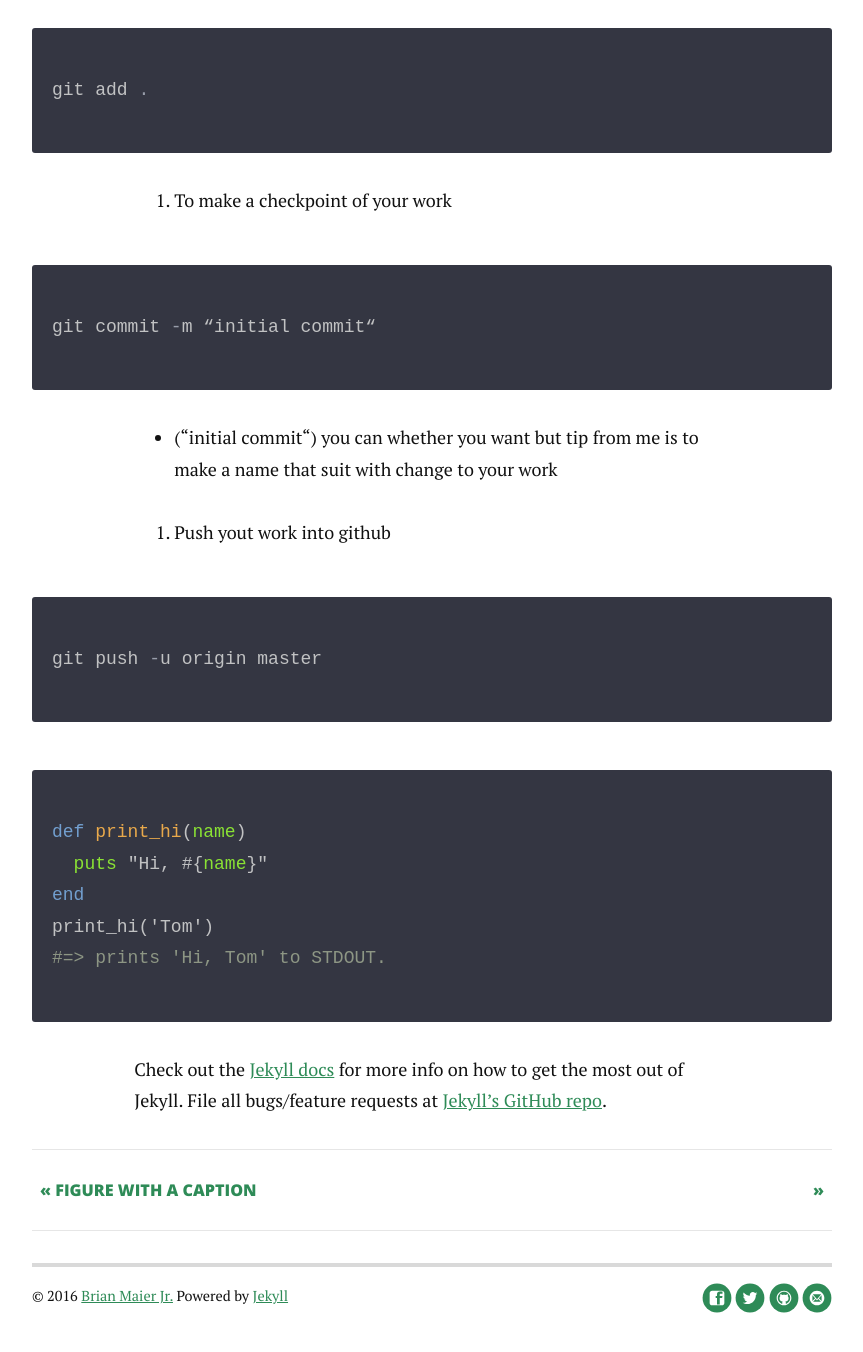
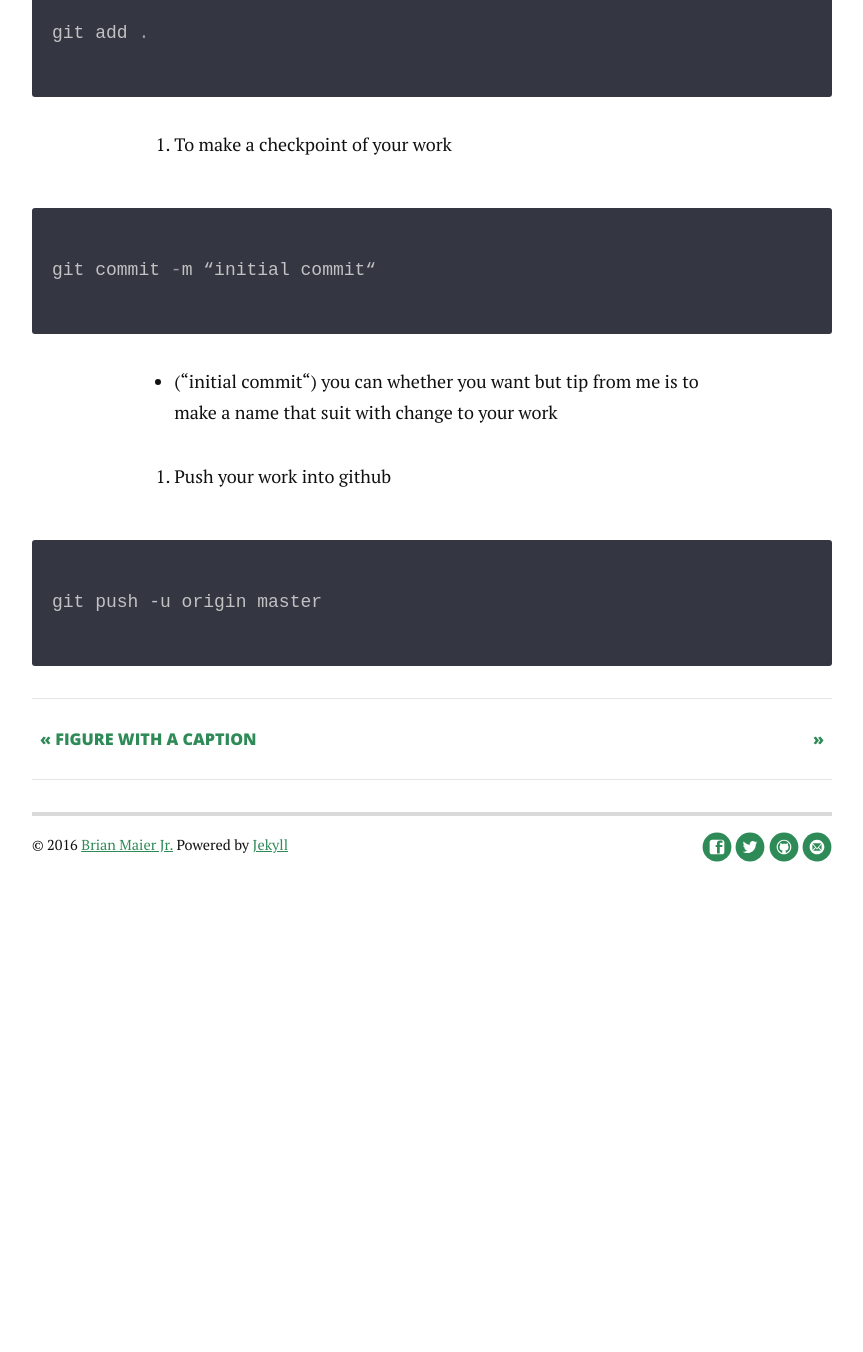
Before and after one commit to best42/best42.github.io, a Jekyll site: the page built from _posts/2014-12-13-code-snippet.markdown, in a window 1280 px wide and 1400 px high, scrolled down 1416 px. Shown: the top 1352 px of the window, without its empty margins (208-1071 px from the left). Built offline with Jekyll 4.4.1, drawn with Linux system fonts in a browser that asks for light colours; nearby versions of some CDN libraries; Markdown is read by kramdown in place of the engine named in the settings; after the commit the page ends 2365 px from its top, so only the background shows below that; some of the changed text lies outside the part shown.

Commit message:
github blog

```diff
--- a/_posts/2014-12-13-code-snippet.markdown
+++ b/_posts/2014-12-13-code-snippet.markdown
@@ -33,20 +33,7 @@ git commit -m “initial commit“
 {% endhighlight %}
 * (“initial commit“) you can whether you want but tip from me is to make a name that suit with change to your work
 
-6. Push yout work into github
-{% highlight ruby %}
+6. Push your work into github
+{% highlight html %}
 git push -u origin master
 {% endhighlight %}
-
-{% highlight ruby %}
-def print_hi(name)
-  puts "Hi, #{name}"
-end
-print_hi('Tom')
-#=> prints 'Hi, Tom' to STDOUT.
-{% endhighlight %}
-
-Check out the [Jekyll docs][jekyll] for more info on how to get the most out of Jekyll. File all bugs/feature requests at [Jekyll's GitHub repo][jekyll-gh].
-
-[jekyll-gh]: https://github.com/mojombo/jekyll
-[jekyll]:    http://jekyllrb.com
```
Also changed, not shown: other parts of _posts/2014-12-13-code-snippet.markdown (+2 -2 lines).
